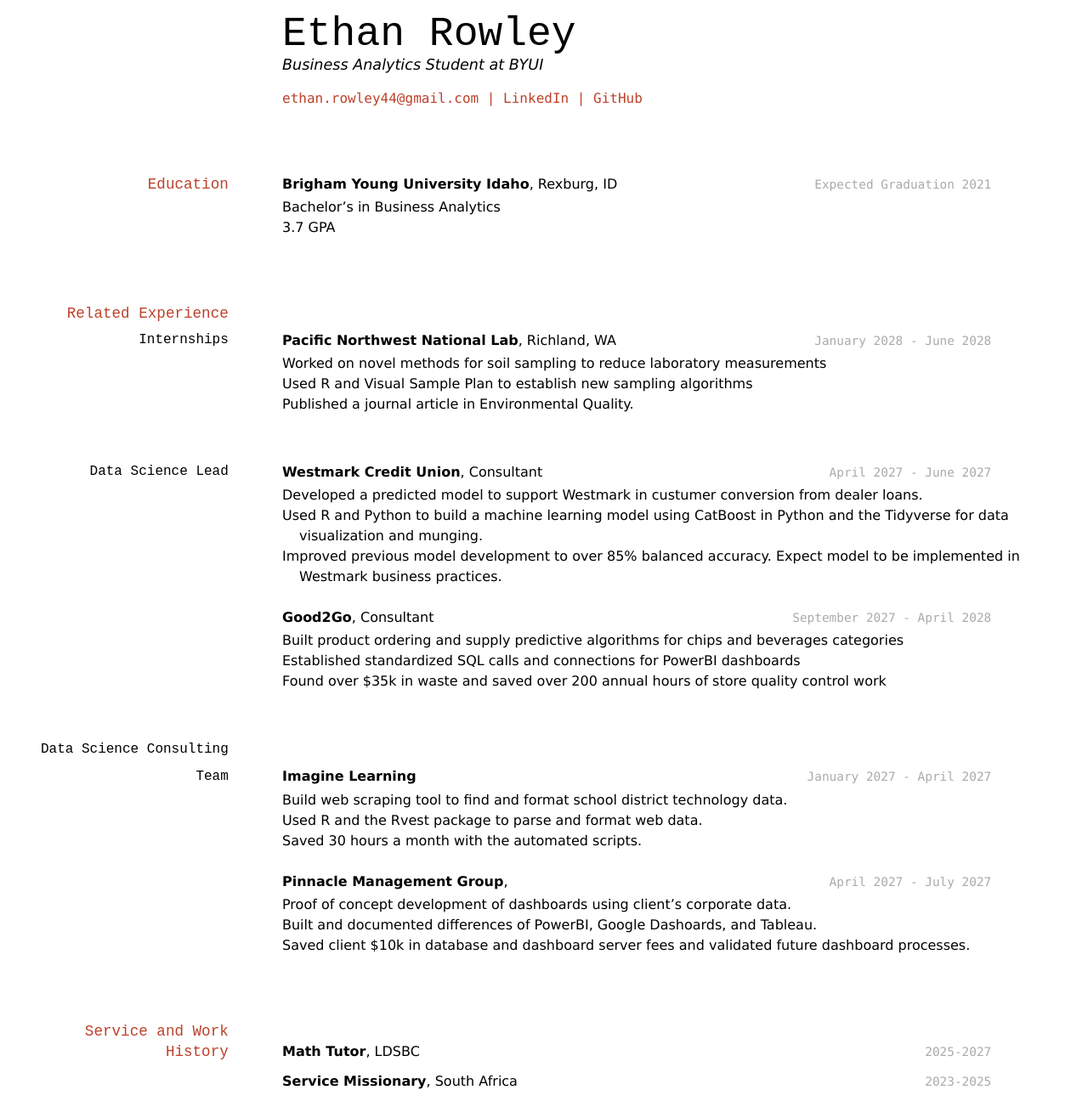
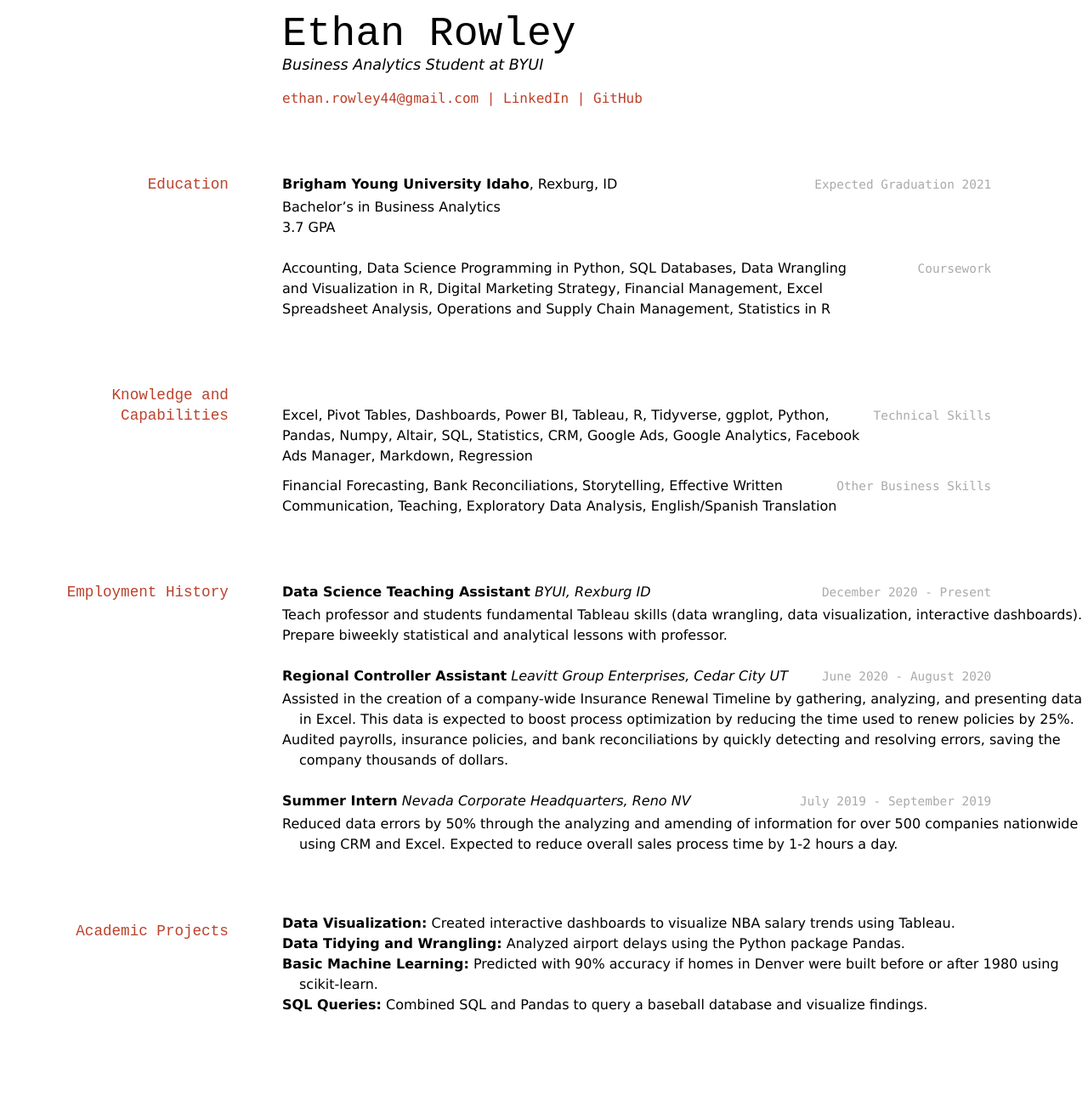
Before and after one commit to byuids-resumes/ethan_rowley_resume, a Jekyll site: the page built from docs/index.md, in a window 1280 px wide. Shown: the whole page at 85% size. Built offline with Jekyll 4.4.1, drawn with Linux system fonts in a browser that asks for light colours; after the commit the page ends 1219 px from its top, so only the background shows below that.

Commit message:
finalized resume

```diff
--- a/docs/index.md
+++ b/docs/index.md
@@ -21,59 +21,44 @@ __Brigham Young University Idaho__, Rexburg, ID
 - Bachelor's in Business Analytics
 - 3.7 GPA
 
+`Coursework`
+Accounting, Data Science Programming in Python, SQL Databases, Data Wrangling and Visualization in R, Digital Marketing Strategy, Financial Management, Excel Spreadsheet Analysis, Operations and Supply Chain Management, Statistics in R
 
-## Related Experience
+## Knowledge and Capabilities
+`Technical Skills`
+Excel, Pivot Tables, Dashboards, Power BI, Tableau, R, Tidyverse, ggplot, Python, Pandas, Numpy, Altair, SQL, Statistics, CRM, Google Ads, Google Analytics, Facebook Ads Manager, Markdown, Regression
 
-### Internships
-
-`January 2028 - June 2028`
-__Pacific Northwest National Lab__, Richland, WA
-
-- Worked on novel methods for soil sampling to reduce laboratory measurements
-- Used R and Visual Sample Plan to establish new sampling algorithms
-- Published a journal article in Environmental Quality.
-
-### Data Science Lead
-
-`April 2027 - June 2027`
-__Westmark Credit Union__, Consultant
-
-- Developed a predicted model to support Westmark in custumer conversion from dealer loans.
-- Used R and Python to build a machine learning model using CatBoost in Python and the Tidyverse for data visualization and munging.
-- Improved previous model development to over 85% balanced accuracy. Expect model to be implemented in Westmark business practices.
-
-`September 2027 - April 2028`
-__Good2Go__, Consultant
-
-- Built product ordering and supply predictive algorithms for chips and beverages categories
-- Established standardized SQL calls and connections for PowerBI dashboards
-- Found over $35k in waste and saved over 200 annual hours of store quality control work
-
-### Data Science Consulting Team
-
-`January 2027 - April 2027`
-__Imagine Learning__
-
-- Build web scraping tool to find and format school district technology data.
-- Used R and the Rvest package to parse and format web data.
-- Saved 30 hours a month with the automated scripts.
-
-`April 2027 - July 2027`
-__Pinnacle Management Group__,
-
-- Proof of concept development of dashboards using client's corporate data.
-- Built and documented differences of PowerBI, Google Dashoards, and Tableau.
-- Saved client $10k in database and dashboard server fees and validated future dashboard processes.
+`Other Business Skills`
+Financial Forecasting, Bank Reconciliations, Storytelling, Effective Written Communication, Teaching, Exploratory Data Analysis, English/Spanish Translation
 
 
-## Service and Work History
+## Employment History
 
-`2025-2027`
-__Math Tutor__, LDSBC
+`December 2020 - Present`
+__Data Science Teaching Assistant__
+_BYUI, Rexburg ID_
 
+- Teach professor and students fundamental Tableau skills (data wrangling, data visualization, interactive dashboards).
+- Prepare biweekly statistical and analytical lessons with professor.
 
-`2023-2025`
-__Service Missionary__, South Africa
+`June 2020 - August 2020`
+__Regional Controller Assistant__
+_Leavitt Group Enterprises, Cedar City UT_
+- Assisted in the creation of a company-wide Insurance Renewal Timeline by gathering, analyzing, and presenting data in Excel. This data is expected to boost process optimization by reducing the time used to renew policies by 25%.
+- Audited payrolls, insurance policies, and bank reconciliations by quickly detecting and resolving errors, saving the company thousands of dollars.
+
+`July 2019 - September 2019`
+__Summer Intern__
+_Nevada Corporate Headquarters, Reno NV_
+- Reduced data errors by 50% through the analyzing and amending of information for over 500 companies nationwide using CRM and Excel. Expected to reduce overall sales process time by 1-2 hours a day.
+
+## Academic Projects
+- **Data Visualization:** Created interactive dashboards to visualize NBA salary trends using Tableau.
+- **Data Tidying and Wrangling:** Analyzed airport delays using the Python package Pandas.
+- **Basic Machine Learning:** Predicted with 90% accuracy if homes in Denver were built before or
+after 1980 using scikit-learn.
+- **SQL Queries:** Combined SQL and Pandas to query a baseball database and visualize findings.
+
 
 
 
```
